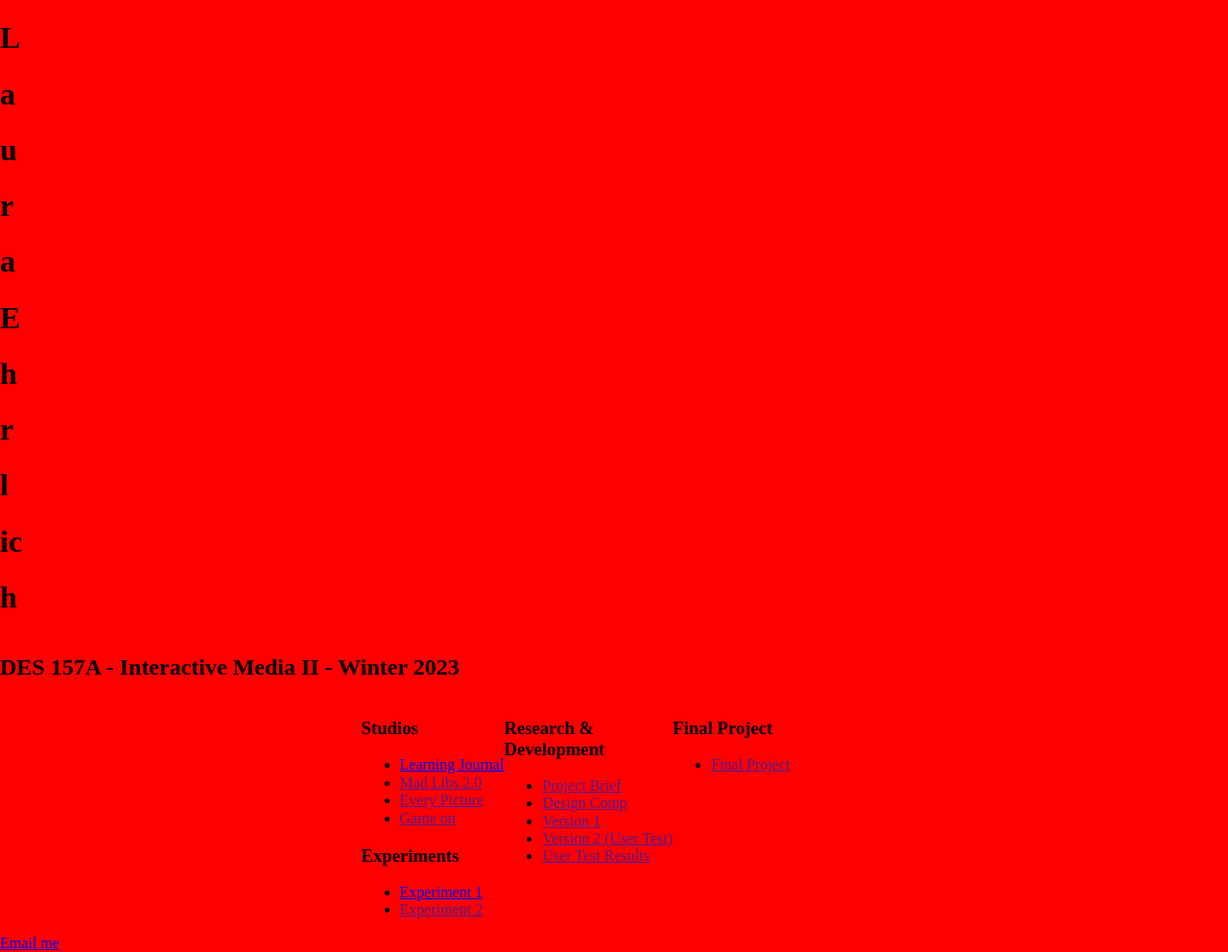
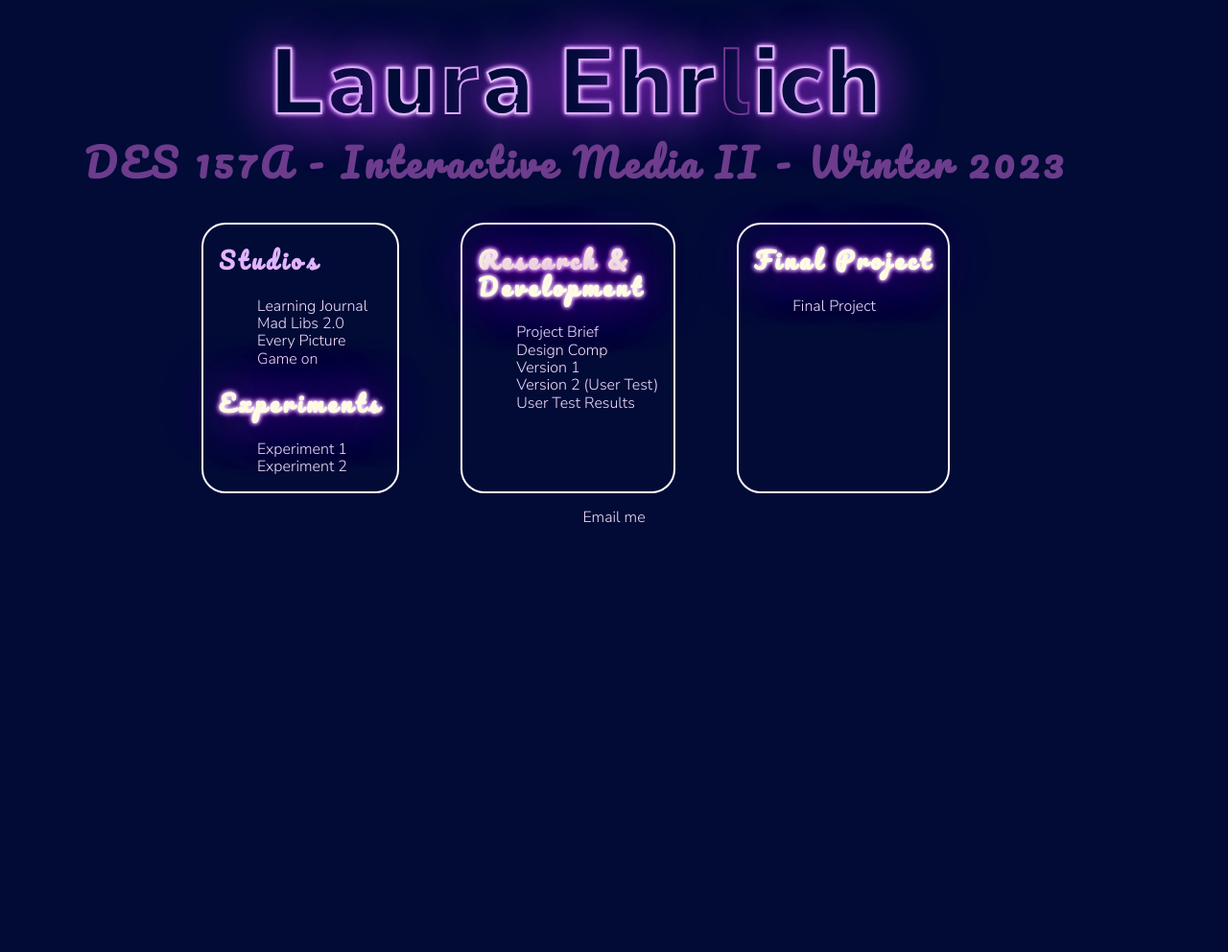
Before and after one commit to LauraEhrlich22/DES157A-, a plain HTML site: page index.html in a window 1280 px wide. Shown: the whole page at 96% size. After the commit the page ends 800 px from the top, so only its background shows below. Drawn offline with nearby package versions, Linux system fonts and the light colour scheme.

Commit message:
fixing directories

```diff
--- a/style.css
+++ b/style.css
@@ -1,25 +1,153 @@
 body{
-    max-width: 1200px;
-    max-height: 750px;
-    background-color: red;
+    font-family: 'Nunito Sans', sans-serif;
+    background-color: #010b36;
+    text-align: center;
 }
 
-article{
-    display: flex;
-    flex-direction: row;
+main{
+    max-width: 1200px;
+    min-width: 800px;
 }
 
-section{
-    display: inline;
-    flex-direction: row;
-    flex-wrap: wrap;
-    justify-content: center;
-    text-decoration: none;
+.banner{
+    width: 100%;
+    height: 200px;
+    margin-top: 2em;
+
 }
 
-div{
-    display:inline-block;
+.banner:hover h1{
+    -webkit-text-stroke: 2px #f9efff;
+    -webkit-text-fill-color: #f9efff;
+    text-shadow: 0 0 1px #fff, 0 0 1px #fff, 0 0 10px #fffbe1, 0 0 .10px #fffbe1, 0 0 0.5px #fffbe1, 0 0 .05px #fffbe1, 0 0 5px #fffbe1;
+    color:white;
+    cursor: pointer;
+    animation: none;
 }
+
+.banner:hover h2{
+    -webkit-text-stroke: 2px #fffbe1;
+    color:white;
+    cursor: pointer;
+    text-shadow: 0 0 1px #fff, 0 0 1px #fff, 0 0 10px #fffbe1, 0 0 .10px #fffbe1, 0 0 0.5px #fffbe1, 0 0 .05px #fffbe1, 0 0 5px #fffbe1;
+}
+
+.banner:hover .h{
+    -webkit-text-stroke: 2px rgb(255, 255, 255);
+    color:white;
+    cursor: pointer;
+    text-shadow: 0 0 1px #fff, 0 0 1px #fff, 0 0 10px #fffbe1, 0 0 .10px #fffbe1, 0 0 0.5px #fffbe1, 0 0 .05px #fffbe1, 0 0 5px #fffbe1;
+    animation: onOffY 2s linear infinite;
+}
+
+ul li{
+    list-style-type: none;
+}
+
+a{
+    text-decoration: none;
+    color:#f2deff;
+}
+
+.l{
+    animation: flicker 1s linear infinite;
+}
+
+.no-glow{
+    -webkit-text-stroke: 2px #6d3c8c;
+    animation: onOff 3s linear infinite;
+}
+
+.s{
+    -webkit-text-fill-color: #6d3c8c;
+    animation: onOffS 3s linear infinite;
+}
+
+.no-glow-offset{
+    -webkit-text-stroke: 2px #6d3c8c;
+    animation: onOff 5s linear infinite;
+}
+
+@keyframes onOffS{
+    0%, 19.999%, 22%, 62.999%, 64%, 64.999%, 70%, 100% {
+		/* //text-shadow: none; */
+        -webkit-text-fill-color: #6d3c8c;
+
+	}
+	20%, 21.999%, 63%, 63.999%, 65%, 69.999% {
+		-webkit-text-fill-color: #e2b4ff;
+	}
+}
+
+@keyframes onOffY{
+    0%, 19.999%, 22%, 62.999%, 64%, 64.999%, 70%, 100% {
+		/* //text-shadow: none; */
+        -webkit-text-stroke: 2px  #fff;
+
+	}
+	20%, 21.999%, 63%, 63.999%, 65%, 69.999% {
+		-webkit-text-stroke: 2px #e2b4ff;
+	}
+}
+
+@keyframes onOff{
+    0%, 19.999%, 22%, 62.999%, 64%, 64.999%, 70%, 100% {
+		/* //text-shadow: none; */
+        -webkit-text-stroke: 2px #6d3c8c;
+
+	}
+	20%, 21.999%, 63%, 63.999%, 65%, 69.999% {
+		-webkit-text-stroke: 2px #e2b4ff;
+	}
+}
+
+@keyframes flicker {
+	0%, 19.999%, 22%, 62.999%, 64%, 64.999%, 70%, 100% {
+		/* //text-shadow: none; */
+    opacity: .99;
+
+	}
+	20%, 21.999%, 63%, 63.999%, 65%, 69.999% {
+		opacity: 0.4;
+	}
+}
+
+
+h1{
+    /* color: #010b36; */
+	font-size: 6em;
+    font-weight: 800;
+    display:inline;
+	-webkit-text-stroke: 2px #e2b4ff;
+    -webkit-text-fill-color: #010b36;
+}
+
+h2{
+    font-family: 'pacifico', cursive;
+    font-size: 2.5em;
+    color: #6d3c8c;
+    margin: .1em 0;
+    letter-spacing: 4px;
+}
+
+h3{
+    font-family: 'pacifico', cursive;
+    font-size: 1.5em;
+    color: #fffbe1;
+    letter-spacing: 4px;
+}
+
+.glow-purple{
+    text-shadow: 0 0 1px #fff, 0 0 5px #fff, 0 0 5px #e2b4ff, 0 0 5px #781faf, 0 0 60px #8028b8, 0 0 60px #9a2dde, 0 0 10px #871fc8;
+
+}
+
+.glow-yellow{
+    text-shadow: 0 0 1px #fff, 0 0 .05px #fff, 0 0 .05px #fffbe1, 0 0 .05px #fffbe1, 0 0 0.5px #fffbe1, 0 0 .05px #fffbe1, 0 0 5px #fffbe1;
+
+}
+
+
 .sections{
     display: flex;
     flex-direction: row;
@@ -28,3 +156,22 @@ div{
     text-decoration: none;
 
 }
+
+section{
+    padding: 0 1em;
+    margin: 0 2em;
+    border: 2px solid white;
+    text-align: left;
+    text-decoration: none;
+    color: gray;
+    /* box-shadow:  0 0 1px rgb(255, 255, 255), 0 0 10px #fff, 0 0 10px #ffffff, 0 0 .05px #ffffff, 0 0 10px #ffffff, 0 0 10px #ffffff, 0 0 20px #ffffff; */
+    border-radius: 25px;
+}
+
+
+footer{
+    color: #f2deff;
+    text-align: center;
+    padding-top: 1em;
+
+}
```
Also changed, not shown: exp/exp1.html (renamed from exp1.html).
